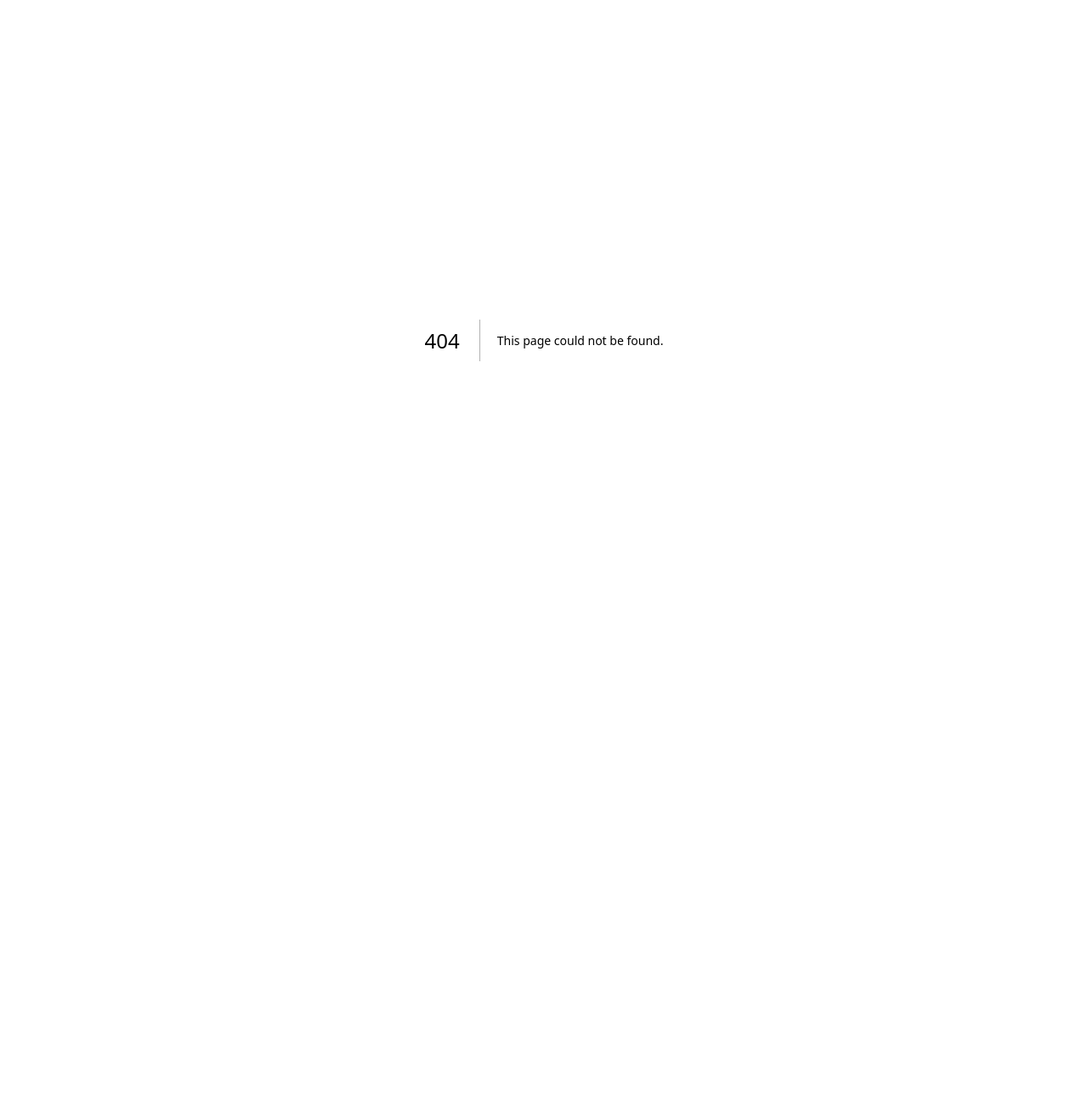
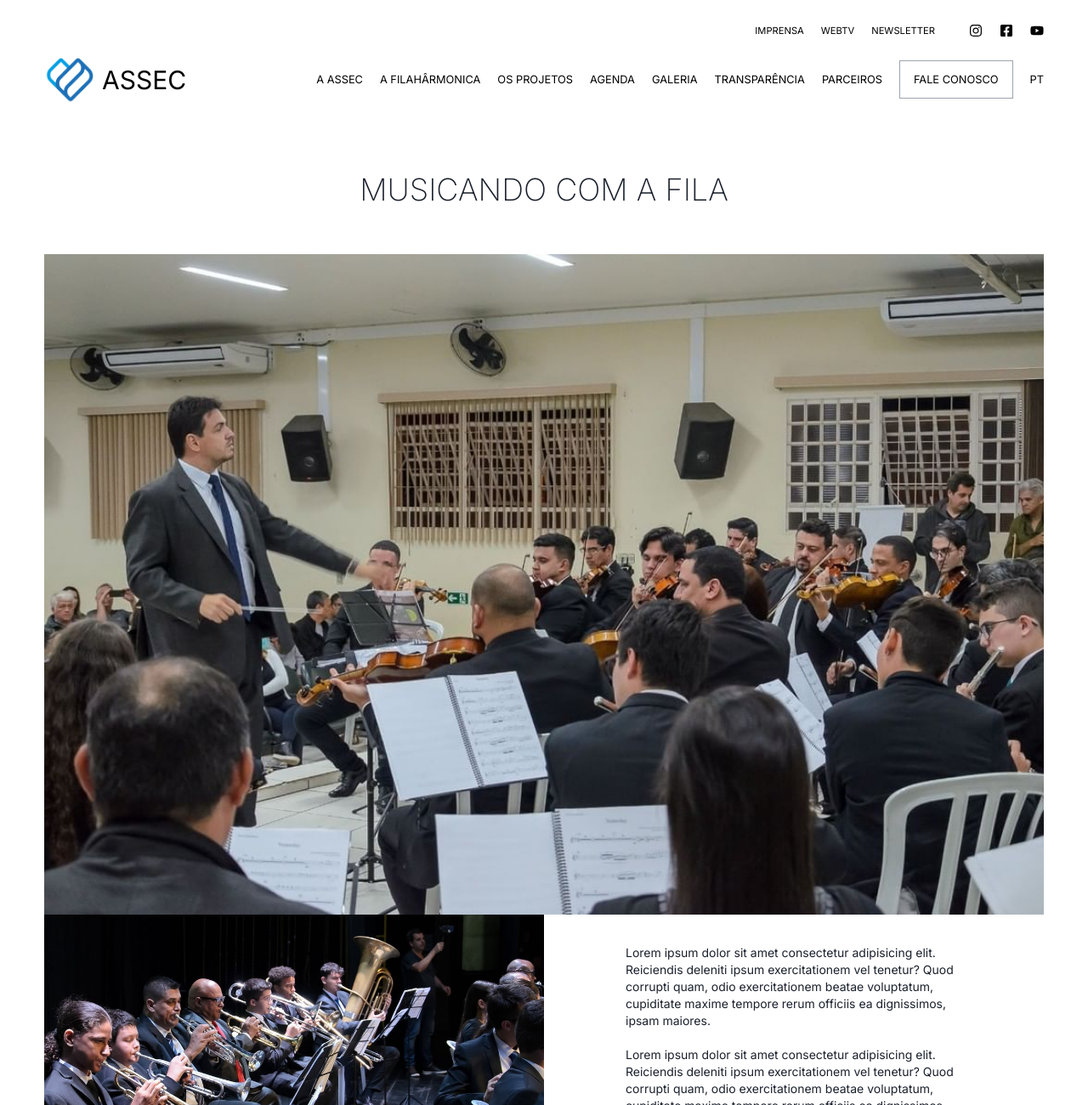
Before and after one commit to devMoisa/Assec-Sorocaba, a Next.js app: page /musicando in a window 1280 px wide. Before the commit this address had no page. Shown: the top 1300 px of the page at 85% size. Before the commit the page ends 800 px from the top, so only its background shows below. Built offline with nearby package versions, Linux system fonts and the light colour scheme.

Commit message:
feat: maestro & manifesto page

```diff
--- a/src/app/maestro/page.tsx
+++ b/src/app/maestro/page.tsx
@@ -5,13 +5,11 @@ import "../../global.css";
 
 import { Navbar } from "@/components/Navbar";
 import { SessionAssec } from "@/components/SessionAssec";
-import Image from "next/image";
 
 export default function Maestro() {
   return (
     <div className="flex flex-col">
       <Navbar isCarousel={false} dark={true} />
-      {/* <div className="container mt-10 mb-20 flex flex-row gap-10 flex-wrap"> */}
       <div className="container mt-10 mb-20 flex flex-col-reverse gap-10 lg:flex-row">
         <img
           src={"/MaestroDenis1.jpg"}
--- a/src/app/manifesto/page.tsx
+++ b/src/app/manifesto/page.tsx
@@ -39,7 +39,7 @@ export default function Manifesto() {
           veniam iste itaque soluta voluptatem, natus ut reprehenderit incidunt
           dolorum sapiente voluptate at? Eos quas ut velit aliquam fugiat?
         </p>
-        <div className="flex justify-center mt-14 mb-10">
+        <div className="flex justify-center mt-10 mb-10">
           <Image height={140} width={140} src="/logo_footer.png" alt="ASSEC" />
         </div>
       </div>
--- /dev/null
+++ b/src/app/musicando/page.tsx
@@ -0,0 +1,57 @@
+/* eslint-disable @next/next/no-img-element */
+"use client";
+import { Footer } from "@/components/Footer";
+import "../../global.css";
+
+import { Navbar } from "@/components/Navbar";
+import { SessionAssec } from "@/components/SessionAssec";
+import Image from "next/image";
+
+export default function Musicando() {
+  return (
+    <div className="flex flex-col">
+      <Navbar isCarousel={false} dark={true} />
+      <h1 className="mt-10 mb-14 text-center text-4xl font-extralight">
+        MUSICANDO COM A FILA
+      </h1>
+
+      <div className="w-full">
+        <div className={`flex xl:container lg:flex-row`}>
+          <img className="w-full" src="/Fila7.jpg" alt="Musicando com a Fila" />
+        </div>
+      </div>
+
+      <SessionAssec
+        side={"left"}
+        alt={"A ASSEC - Image"}
+        description={`Lorem ipsum dolor sit amet consectetur adipisicing elit. Reiciendis deleniti ipsum exercitationem vel tenetur? Quod corrupti quam, odio exercitationem beatae voluptatum, cupiditate maxime tempore rerum officiis ea dignissimos, ipsam maiores.\n\nLorem ipsum dolor sit amet consectetur adipisicing elit. Reiciendis deleniti ipsum exercitationem vel tenetur? Quod corrupti quam, odio exercitationem beatae voluptatum, cupiditate maxime tempore rerum officiis ea dignissimos, ipsam maiores.`}
+        imagePath={"/Fila9.jpg"}
+        titleButton=""
+        urlButton=""
+      />
+
+      <SessionAssec
+        side={"right"}
+        alt={"A ASSEC - Image"}
+        description={`Lorem ipsum dolor sit amet consectetur adipisicing elit. Reiciendis deleniti ipsum exercitationem vel tenetur? Quod corrupti quam, odio exercitationem beatae voluptatum, cupiditate maxime tempore rerum officiis ea dignissimos, ipsam maiores.\n\nLorem ipsum dolor sit amet consectetur adipisicing elit. Reiciendis deleniti ipsum exercitationem vel tenetur? Quod corrupti quam, odio exercitationem beatae voluptatum, cupiditate maxime tempore rerum officiis ea dignissimos, ipsam maiores.`}
+        imagePath={"/man_violin.png"}
+        titleButton=""
+        urlButton=""
+      />
+      <div className="flex flex-col justify-center items-center mt-32">
+        <h3 className="text-3xl md:4xl font-extralight">
+          Faça parte do Musicando
+        </h3>
+        <a
+          href="#"
+          className="text-2xl cursor-pointer hover:opacity-50 transition font-extralight p-4 pl-10 pr-10 lg:pl-10 lg:pr-10 border-[1px] mt-5 border-sky-500 text-sky-500"
+        >
+          INSCREVA-SE
+        </a>
+      </div>
+
+      <div className="mt-36" />
+      <Footer />
+    </div>
+  );
+}
```
Also changed, not shown: public/man_violin.png (added).
